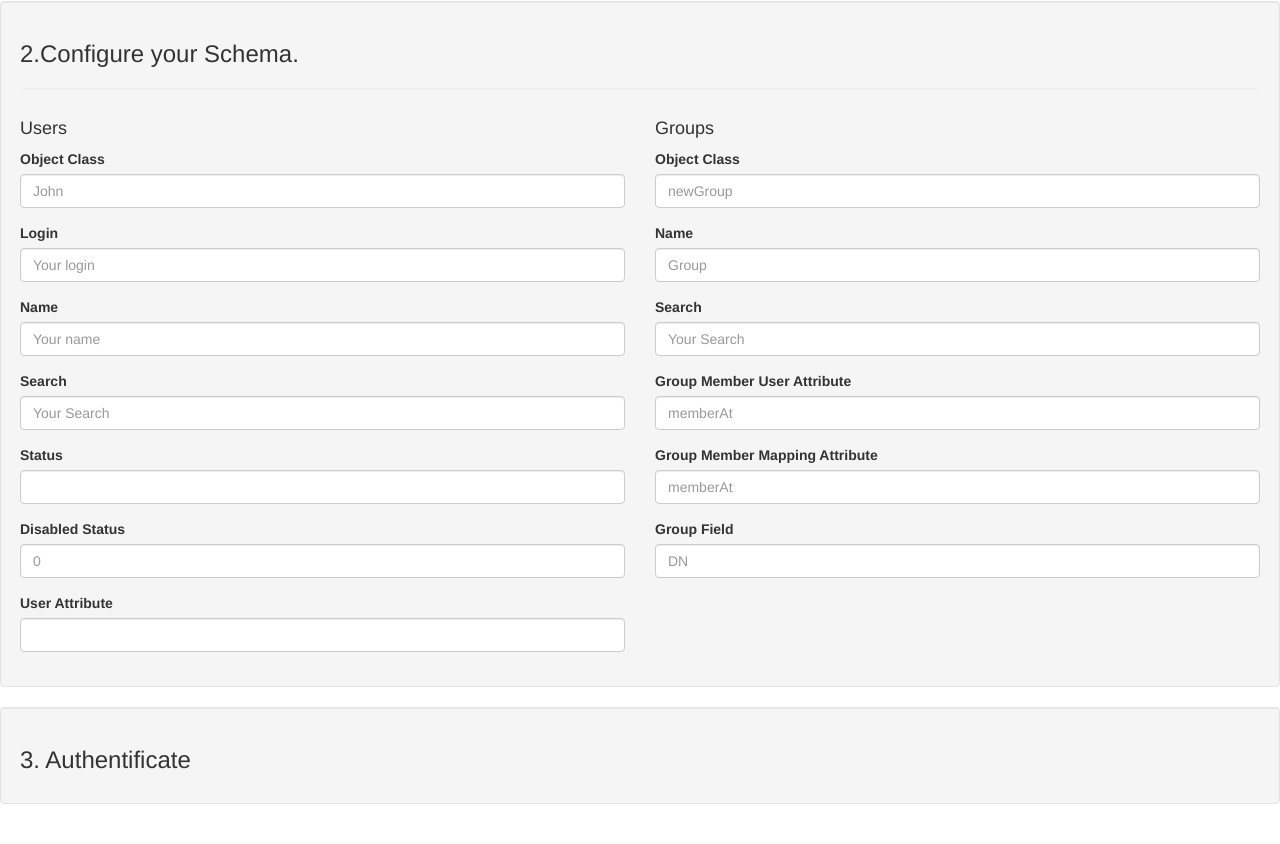
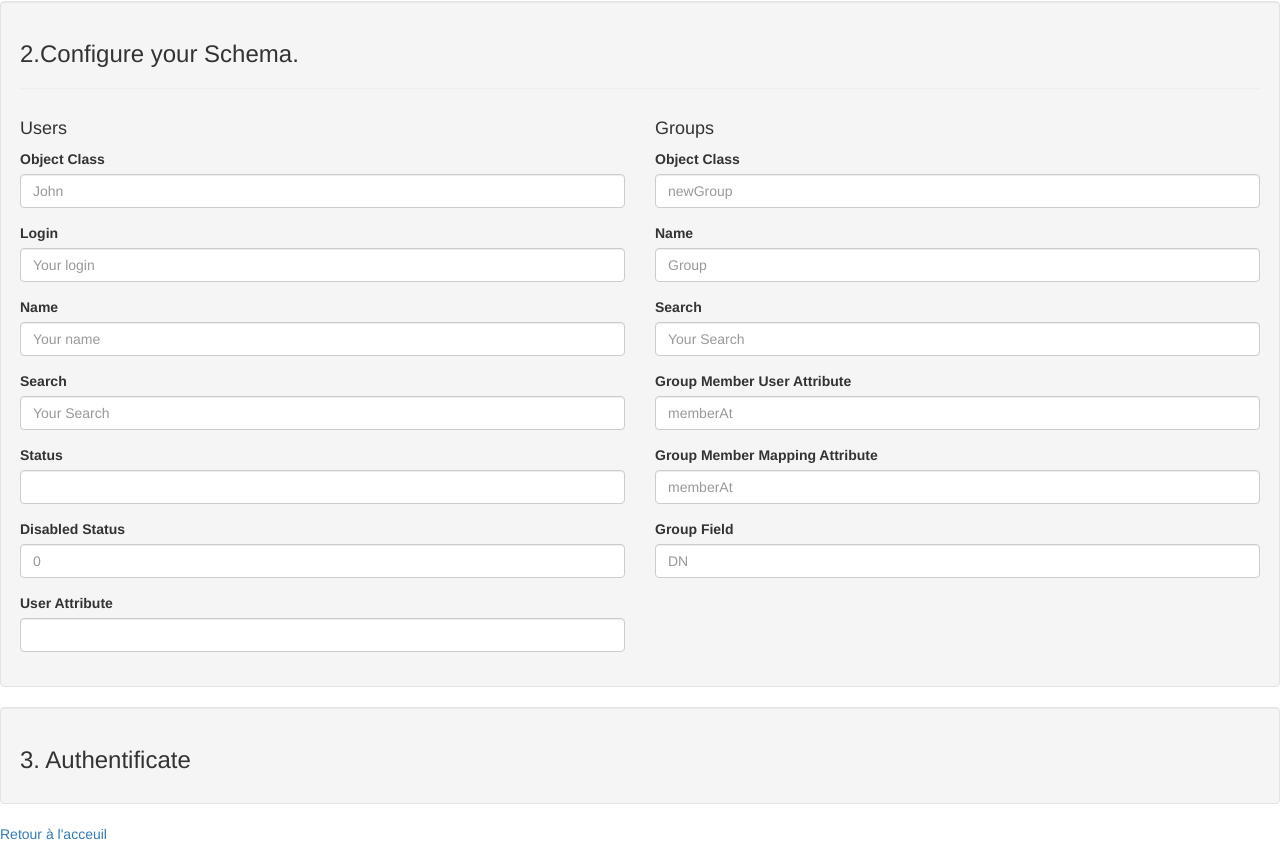
Before and after one commit to Roybaka/github-pages-exemple, a plain HTML site: page page2.html in a window 1280 px wide. Shown: the part 611-1455 px from the top of the page. Drawn offline with nearby package versions, Linux system fonts and the light colour scheme.

Commit message:
Step 3.2
Add link to return

```diff
--- a/page2.html
+++ b/page2.html
@@ -225,7 +225,7 @@
     </div>
   </div>
 </section>
-
+<a href="index.html">Retour à l'acceuil</a>
 </div>
 </div>
 
```
